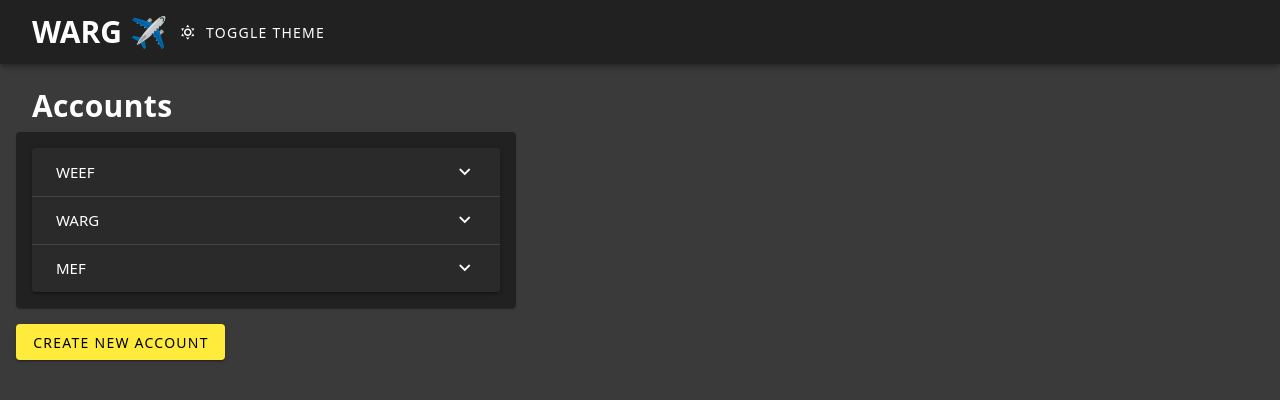
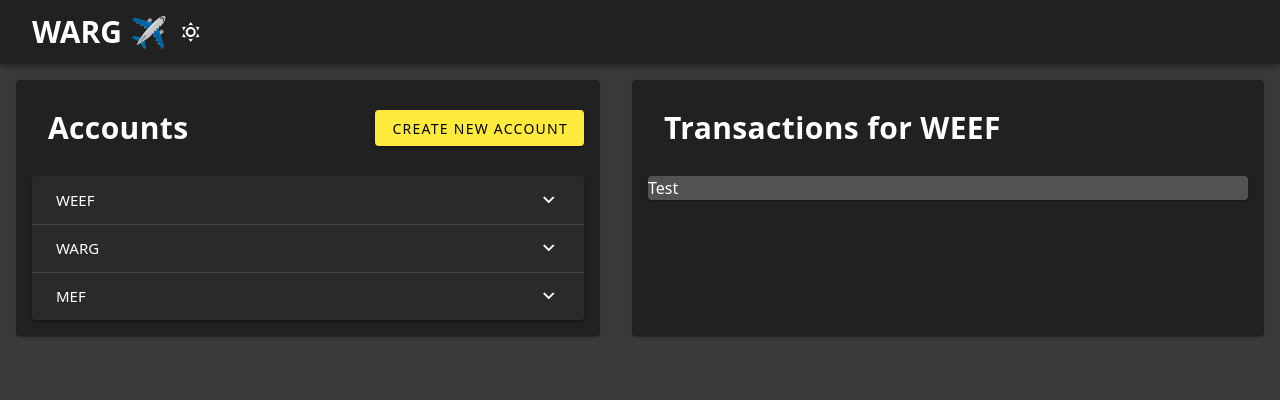
Before and after one commit to UWARG/WARGops, a Vue app in the folder front/: page / in a window 1280 px wide. Shown: the top 400 px of the page. Built offline with nearby package versions, Linux system fonts and the light colour scheme.

Commit message:
small front end improvments

```diff
--- a/front/src/App.vue
+++ b/front/src/App.vue
@@ -4,18 +4,28 @@
       <div class="text-3xl font-bold ml-8">
         WARG ✈️
       </div>
-      <v-btn :prepend-icon="theme.global.name.value === 'wargDark' ? 'mdi-weather-sunny' : 'mdi-weather-night'" @click="toggleTheme">
-        Toggle Theme
-      </v-btn>
+      <v-btn :icon="theme.global.name.value === 'wargDark' ? 'mdi-weather-sunny' : 'mdi-weather-night'"
+        @click="toggleTheme" />
     </v-app-bar>
 
     <v-main>
+
+      <div class="flex">
+        <div class="flex-1">
+          <v-card class="p-4 mr-4">
+            <div class="flex justify-between items-center mb-4">
               <v-card-title class="text-3xl font-bold">
                 Accounts
               </v-card-title>
-      <v-card class="p-4" width="500">
+              <v-dialog v-model="dialog" width="800">
+                <template v-slot:activator="{ props }">
+                  <v-btn v-bind="props" color="primary" class=""> Create New Account</v-btn>
+                </template>
+                <Modal @closeModal="dialog = false" />
+              </v-dialog>
+            </div>
 
-        <v-expansion-panels color="background-darken">
+            <v-expansion-panels color="background-dark-1">
               <v-expansion-panel title="WEEF" text="This is a cool account">
               </v-expansion-panel>
               <v-expansion-panel title="WARG" text="This is a cool account">
@@ -25,12 +35,19 @@
             </v-expansion-panels>
 
           </v-card>
-      <v-dialog v-model="dialog" width="800">
-        <template v-slot:activator="{ props }">
-          <v-btn v-bind="props" color="primary" class="mt-4"> Create New Account</v-btn>
-        </template>
-        <Modal />
-      </v-dialog>
+
+        </div>
+        <v-card class="flex-1 ml-4 p-4">
+          <v-card-title class="text-3xl font-bold mb-4">
+            Transactions for WEEF
+          </v-card-title>
+          <v-card color="background-light-1 ">
+            Test
+          </v-card>
+        </v-card>
+
+      </div>
+
 
 
     </v-main>
--- a/front/src/components/Modal.vue
+++ b/front/src/components/Modal.vue
@@ -2,7 +2,8 @@
     <v-card>
         <v-toolbar color="">
             <v-toolbar-title color="primary" class="text-3xl font-bold"> Create New Account</v-toolbar-title>
-            <v-btn :disabled="true">Submit</v-btn>
+            <v-btn :disabled="false" color="red" @click="closeModal">Cancel</v-btn>
+            <v-btn :disabled="true" color="green">Submit</v-btn>
         </v-toolbar>
         <v-card-text>
             <v-form>
@@ -26,12 +27,15 @@
 import { defineComponent } from 'vue';
 
 export default defineComponent({
-    setup() {
+    setup(props, context) {
+        const closeModal = () => {
+            context.emit('closeModal');
+        };
 
-
-        return {};
+        return { closeModal };
     }
 });
+
 </script>
 
 <style scoped>
--- a/front/src/main.ts
+++ b/front/src/main.ts
@@ -15,7 +15,8 @@ const wargDark = {
   dark: true,
   colors: {
     background: "#3a3a3a",
-    'background-darken': "#2a2a2a",
+    'background-dark-1': "#2a2a2a",
+    'background-light-1': "#525252",
     primary: "#FFEB3B",
 
   },
@@ -24,7 +25,7 @@ const wargDark = {
 const wargLight = {
   dark: false,
   colors: {
-    background: "#FFFFFF",
+    background: "#f4f4f4",
     primary: "#FFEB3B",
   },
 };
```
Also changed, not shown: front/src/helpers/general.ts (added). Lines whose indentation alone changed are shown as unchanged.
